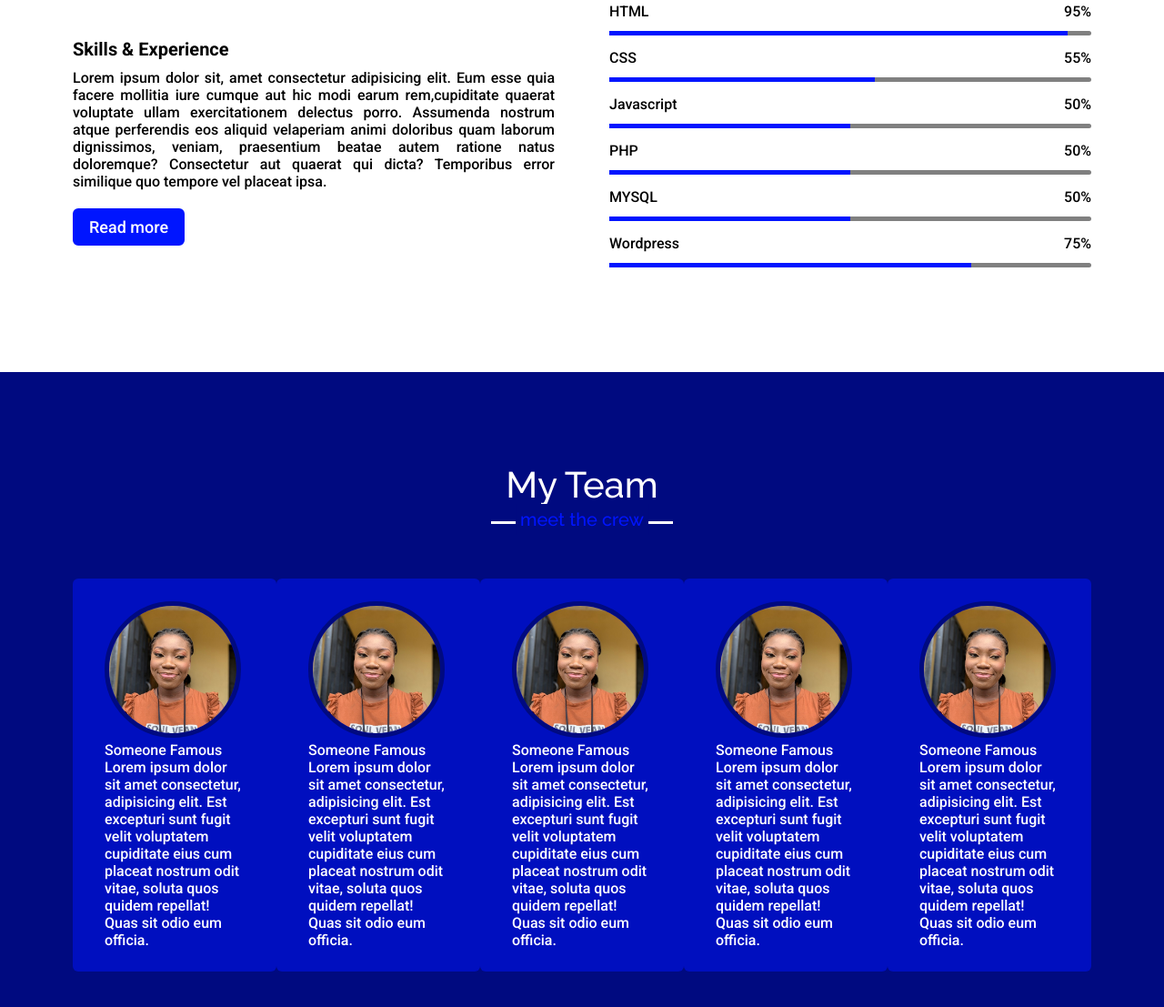
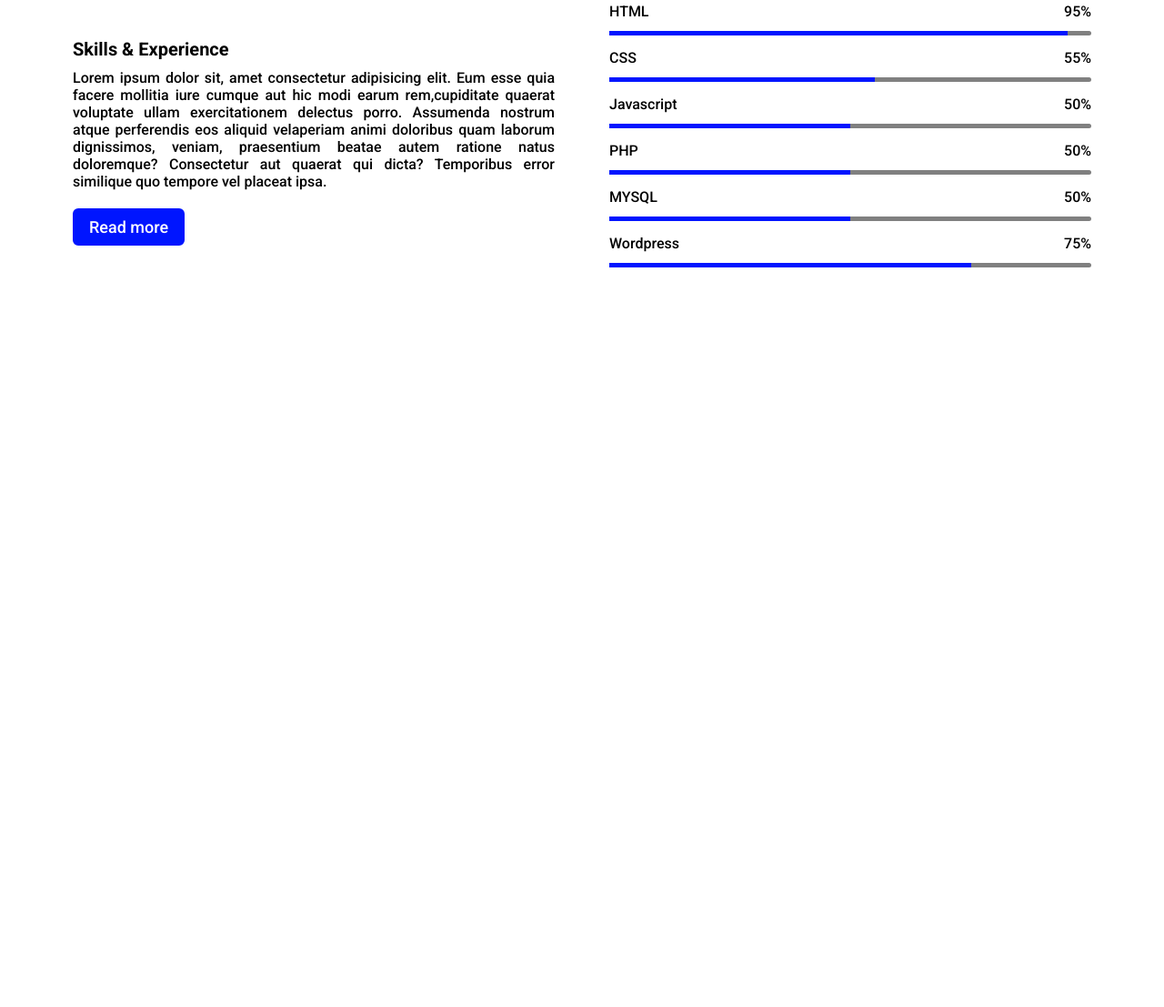
Before and after one commit to Enomfon/Portfolio, a plain HTML site: page index.html in a window 1280 px wide. Shown: the part 2336-3443 px from the top of the page at 91% size. After the commit the page ends 2745 px from the top, so only its background shows below. Drawn offline with nearby package versions, Linux system fonts and the light colour scheme.

Commit message:
another another commit

```diff
--- a/index.html
+++ b/index.html
@@ -151,7 +151,7 @@
 
         </section>
 
-        <section class="team" id="team">
+       <!---- <section class="team" id="team">
             <div class="max-width">
                 <h2 class="title">My Team</h2>
                 <div class="carousel">
@@ -192,7 +192,7 @@
                     </div>
                 </div>
             </div>
-        </section>
+        </section> -->
 
 
 
```
